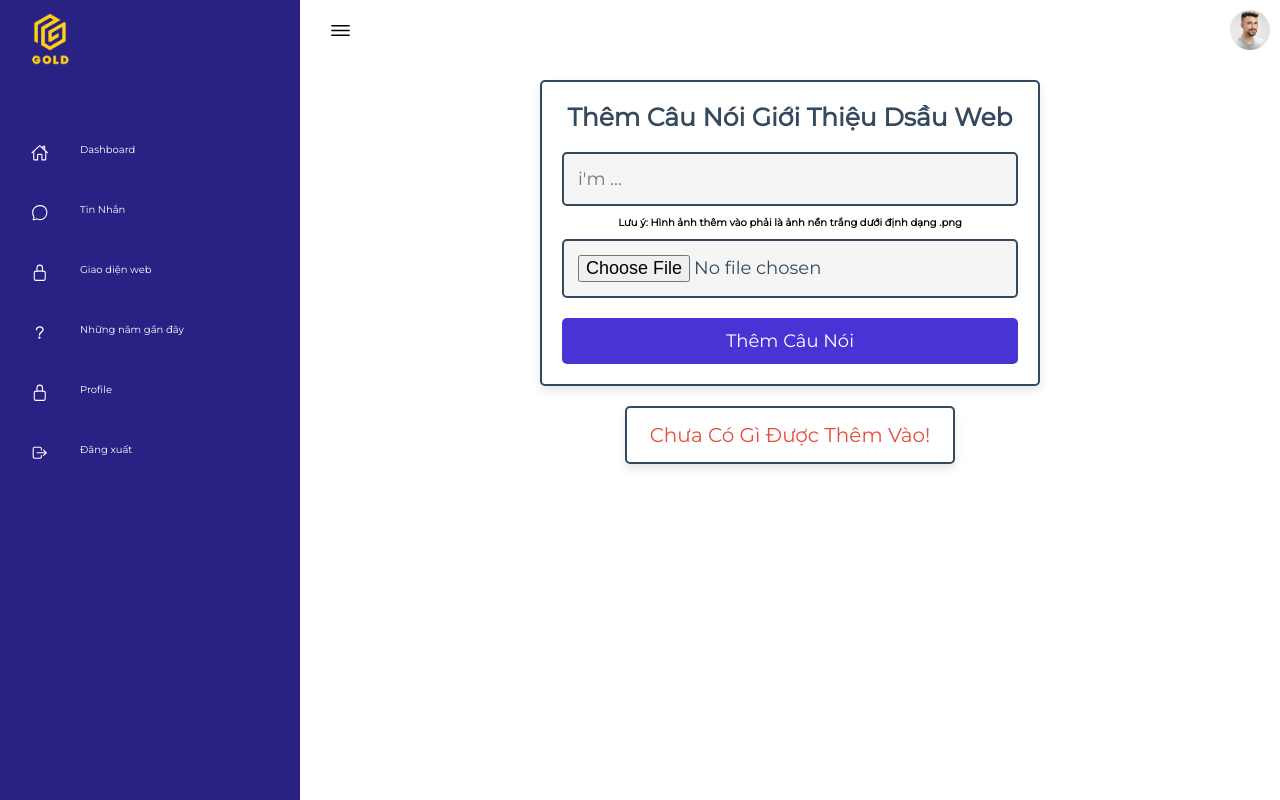
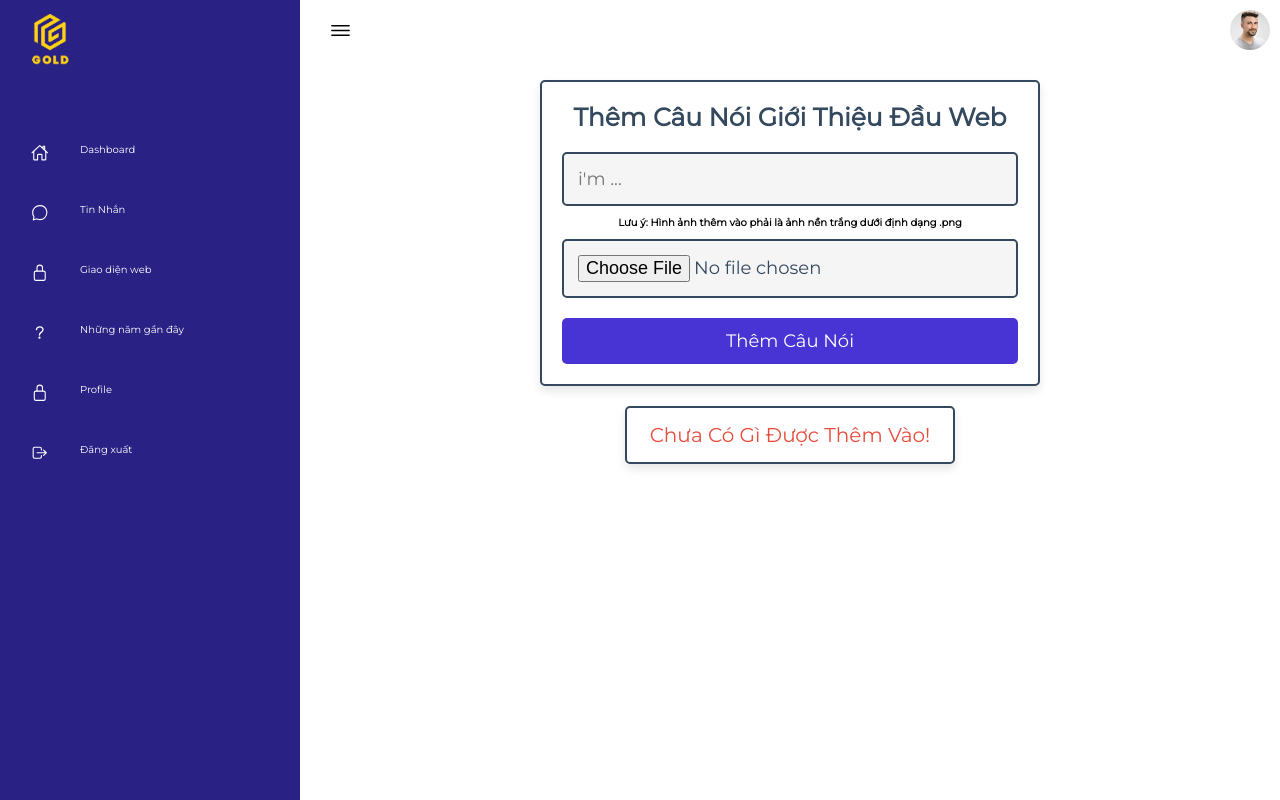
Before and after one commit to trankhanhdu54/trandugold-php, a PHP site: page /kimngoc/chamngon in a window 1280 px wide. Run offline with PHP 8.4, Linux system fonts and the light colour scheme; the visitor is signed in with stand-in values (Sample User, id 1); data that the repository does not hold is empty; some libraries are stand-ins or nearby versions.

Commit message:
Update admin-chamngon.php

```diff
--- a/kimngoc/admin-chamngon.php
+++ b/kimngoc/admin-chamngon.php
@@ -82,7 +82,7 @@ if(isset($_GET['delete'])){
             <section class="add-products">
 
 <form action="" method="POST" enctype="multipart/form-data">
-   <h3>Thêm câu nói giới thiệu dsầu web</h3>
+   <h3>Thêm câu nói giới thiệu đầu web</h3>
    <input type="text" required placeholder="i'm ..." name="name" class="box">
    <h4>Lưu ý: Hình ảnh thêm vào phải là ảnh nền trắng dưới định dạng .png </h4>
    <input type="file" name="image" class="box" accept="image/png" required>
```
